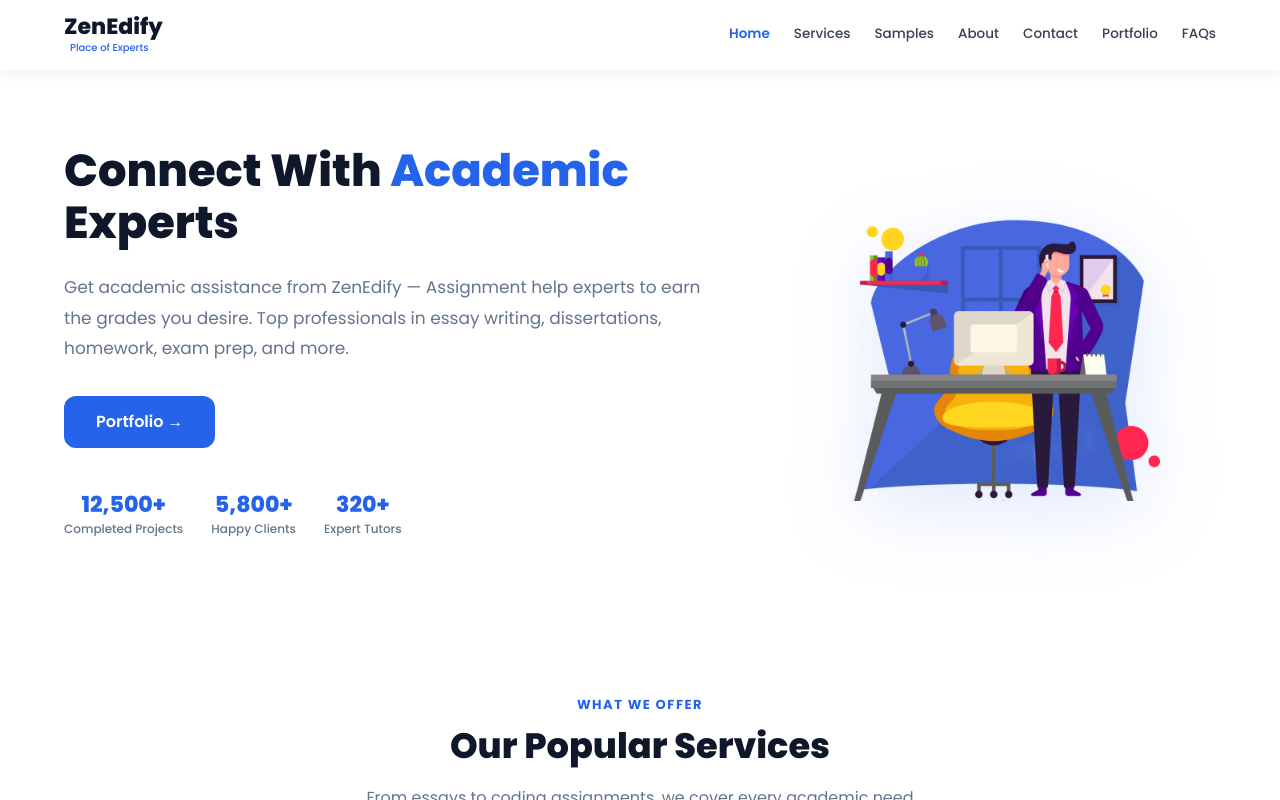
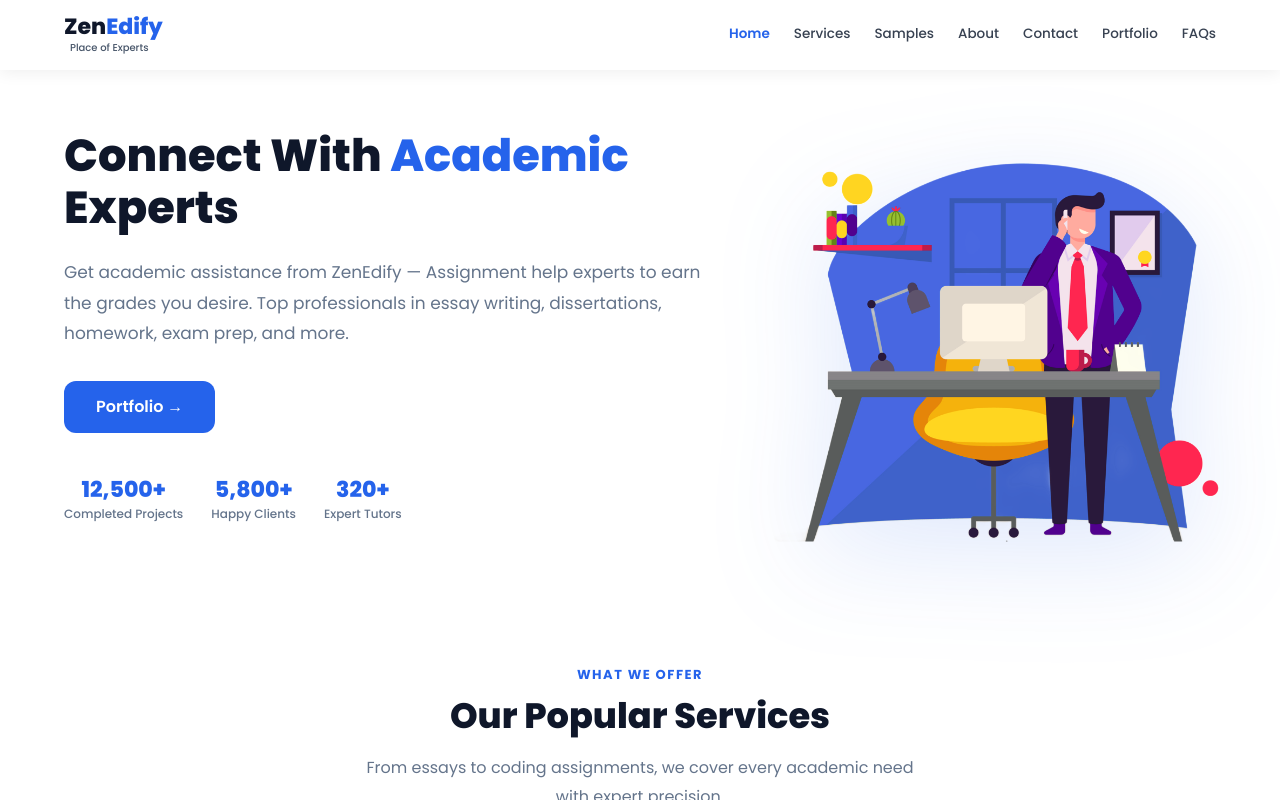
Before and after one commit to muhammadsubtain-me/zenedify, a Next.js app: page / in a window 1280 px wide. Built offline with nearby package versions, Linux system fonts and the light colour scheme.

Commit message:
modify image

```diff
--- a/app/page.js
+++ b/app/page.js
@@ -17,7 +17,7 @@ export default function Home() {
     <div>
       {/* HERO */}
       <section className="bg-white">
-        <div className="max-w-[1200px] mx-auto px-4 sm:px-6 py-14 sm:py-20 lg:py-[75px] grid grid-cols-1 lg:grid-cols-[1.2fr_0.8fr] gap-10 items-center">
+        <div className="max-w-[1200px] mx-auto px-4 sm:px-6 py-14 sm:py-20 lg:py-[60px] grid grid-cols-1 lg:grid-cols-[1.2fr_0.8fr] gap-10 items-center">
           {/* Text */}
           <div className="animate-fade-in order-2 lg:order-1 ">
             <h1 className="text-[2rem] sm:text-[2.6rem] lg:text-[2.8rem] font-extrabold text-slate-900 leading-[1.15] mb-6">
@@ -40,13 +40,13 @@ export default function Home() {
           </div>
 
           {/* Image */}
-          <div className="flex justify-center items-center order-1 lg:order-2">
+          <div className="animate-float flex justify-center items-center order-1 lg:order-2">
             <Image
               src="/assets/PersonTeaching.png"
               alt="Academic Expert"
               width={380}
               height={380}
-              className="animate-float  p-4 object-contain drop-shadow-[0_20px_40px_rgba(37,99,235,0.15)] w-[220px] sm:w-[300px] lg:w-[380px]"
+              className="p-4 object-contain drop-shadow-[0_20px_40px_rgba(37,99,235,0.15)] w-[220px] sm:w-[300px] lg:w-[380px] lg:scale-[1.35] scale-[1.25]"
               priority
             />
           </div>
--- a/components/Navbar.js
+++ b/components/Navbar.js
@@ -34,8 +34,8 @@ export default function Navbar() {
         {/* Brand */}
         <Link href="/" className="no-underline flex items-center gap-2.5">
           <div>
-            <div className="font-extrabold text-[22px] text-slate-900 leading-none">ZenEdify</div>
-            <div className="text-[10px] text-blue-600 font-medium ml-1.5 mt-0.5">Place of Experts</div>
+            <div className="font-extrabold text-[22px] text-slate-900 leading-none">Zen<span className="text-blue-600">Edify</span></div>
+            <div className="text-[10px] text-slate-600 font-medium ml-1.5 mt-0.5">Place of Experts</div>
           </div>
         </Link>
 
```
Also changed, not shown: app/globals.css (+13 -4 lines).
